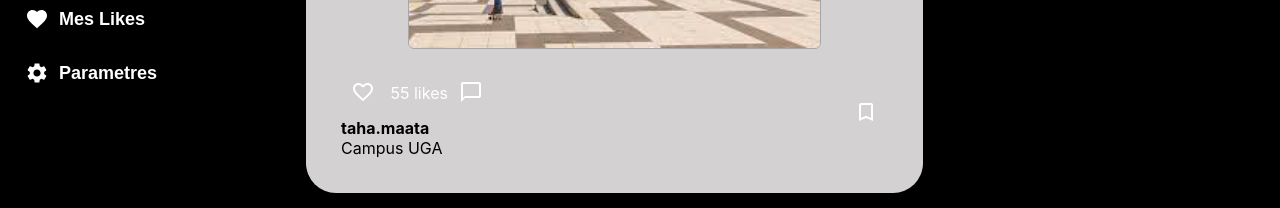
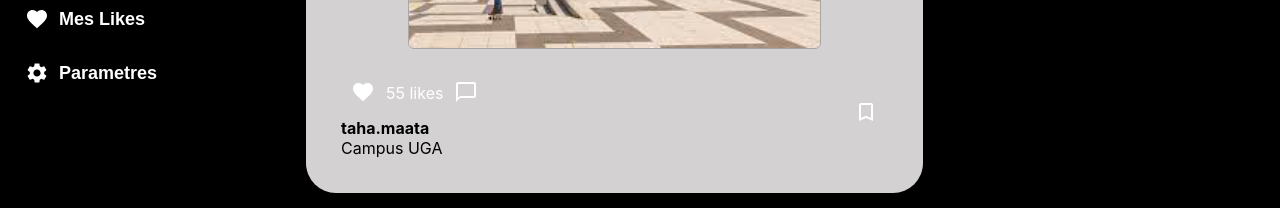
Before and after one commit to Taha949/Instalike, a React (Create React App) app: page / in a window 1280 px wide. Both pictures are taken after a click on the icon 363 px from the left and 433 px from the top of the page. Shown: the part 341-549 px from the top of the page. Built offline with nearby package versions, Linux system fonts and the light colour scheme.

Commit message:
like carré

```diff
--- a/src/fil/postes/Poste.js
+++ b/src/fil/postes/Poste.js
@@ -3,18 +3,22 @@ import "./Poste.css";
 import { Avatar } from "@mui/material";
 import MoreHorizIcon from "@mui/icons-material/MoreHoriz";
 import FavoriteBorderIcon from "@mui/icons-material/FavoriteBorder";
+import FavoriteIcon from "@mui/icons-material/Favorite";
 import ChatBubbleOutlineIcon from "@mui/icons-material/ChatBubbleOutline";
-import TelegramIcon from "@mui/icons-material/Telegram";
 import BookmarkBorderIcon from "@mui/icons-material/BookmarkBorder";
 import { Description } from "@mui/icons-material";
 
-//const [jaimeDeja, setJaimeDeja] = useState(false);
-
 function Poste({ utilisateur, image, likes, temps, description }) {
-  const [sss, setLikes] = useState(0);
+  const [isLiked, setIsLiked] = useState(false);
+  const [likesCount, setLikesCount] = useState(likes);
 
   const jaime = () => {
-    setLikes(sss + 1);
+    if (isLiked) {
+      setLikesCount(likesCount - 1);
+    } else {
+      setLikesCount(likesCount + 1);
+    }
+    setIsLiked(!isLiked);
   };
 
   return (
@@ -34,8 +38,12 @@ function Poste({ utilisateur, image, likes, temps, description }) {
           <div className="footer">
             <div className="footerIcons">
               <div className="iconsMain">
-                <FavoriteBorderIcon onClick={jaime} className="postIcon" />{" "}
-                <span className="likes">{likes + sss} likes</span>
+                {isLiked ? (
+                  <FavoriteIcon onClick={jaime} className="postIcon" />
+                ) : (
+                  <FavoriteBorderIcon onClick={jaime} className="postIcon" />
+                )}
+                <span className="likes">{likesCount} likes</span>
                 <ChatBubbleOutlineIcon className="postIcon" />
                 <div className="personne_bas">
                   <div className="username">{utilisateur}</div>
```
